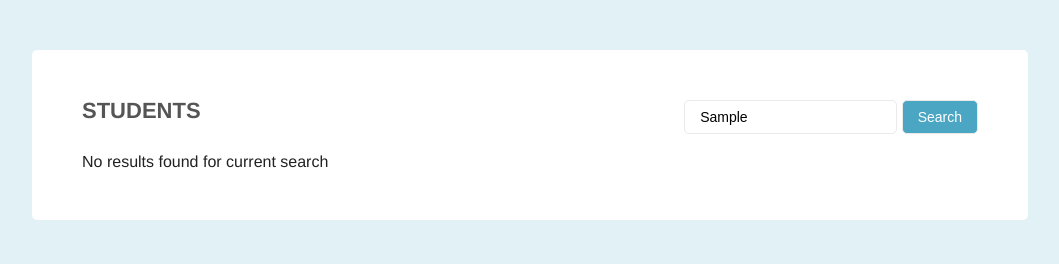
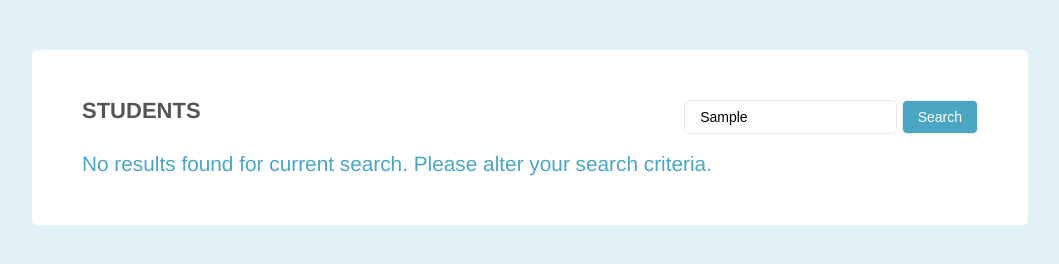
Before and after one commit to lrewater/Treehouse-Projects, a plain HTML site: page Project 2 - Pagination and Content Filter/index.html in a window 1280 px wide. Both pictures are taken after typing "Sample" into the empty fields and a click on the button "Search". Shown: the whole page, without its empty margins (110-1169 px from the left). Drawn offline with nearby package versions, Linux system fonts and the light colour scheme.

Commit message:
Add suport for student search.

```diff
--- a/Project 2 - Pagination and Content Filter/css/design.css
+++ b/Project 2 - Pagination and Content Filter/css/design.css
@@ -117,3 +117,8 @@ body{
       background-color: #4ba6c3;
       color: #fff;
     }
+
+.search-alert {
+  color: #4ba6c3;
+  font-size: 1.3rem;
+}
--- a/Project 2 - Pagination and Content Filter/js/main.js
+++ b/Project 2 - Pagination and Content Filter/js/main.js
@@ -1,5 +1,5 @@
 (function() {
-
+	// declare variables
 	var $page = $( '.page' ),
 		$list = $( 'ul.student-list' ),
 		$listItems = $( '.student-item' ),
@@ -17,11 +17,17 @@
 		return Math.ceil(len/10);
 	}
 
+	/**
+	 * Function used to show the currently selected page in the directory
+	 * @param  {number} pageNo    [The page to show]
+	 * @param  {array} listItems [array of objects representing the student list items ]
+	 */
 	function showPage(pageNo, listItems) {
-		var upperBound = pageNo * 10,
-			lowerBound = upperBound - 10;
+		var upperBound = pageNo * 10, // upperbound of list item index
+			lowerBound = upperBound - 10; // lowerbound of list item index
+
 		for (let i = 0; i < listItems.length; i++) {
-			if (i >= lowerBound && i <= upperBound) {
+			if (i >= lowerBound && i < upperBound) {
 				$( listItems[i] ).show();
 			} else {
 				$( listItems[i] ).hide();
@@ -29,6 +35,10 @@
 		}
 	}
 
+	/**
+	 * Function used to retrieve the user's selected page
+	 * @param  {objec} e [Event object]
+	 */
 	function getPage(e) {
 		e.preventDefault();
 		var activePage = e.target;
@@ -37,6 +47,11 @@
 		showPage(pageNo, $( 'li.student-item' ));
 	}
 
+	/**
+	 * Function used to style the pagination link for the user's selected page
+	 * @param {number} pageNo    [the user's selected page number]
+	 * @param {object} pageLinks [CSS selector for the pagination list]
+	 */
 	function setActivePage(pageNo, pageLinks) {
 		for (var i = 0; i < pageLinks.length; i++) {
 			$( pageLinks[i] ).find('a').removeClass("active");
@@ -44,21 +59,31 @@
 		$( pageLinks[pageNo - 1] ).find('a').addClass('active');
 	}
 
+	/**
+	 * Function used to retrieve user's search value from input
+	 * Response is converted to lowercase for easier comparison
+	 * @return {string} [search input value]
+	 */
 	function getSearchTerms() {
 		return $search.val().toLowerCase();
 	}
 
+	/**
+	 * Function used to render list items that match the user's search criteria
+	 */
 	function displaySearchResults() {
-		var matched = [], // array that will hold list of matched students
-			students = []; // array that will hold student names and email addresses
+		var students = [], // array that will hold student names and email addresses
+			matched  = [], // array that will hold list of matched students
+			searchTerm = "";
 
 		// Obtain the value of the search input
-		var searchTerm = getSearchTerms();
+		searchTerm = getSearchTerms();
     	// remove the previous page link section
     	removePagination();
     	// Loop over the student list, and for each student…
 			// ...obtain the student’s name…
 			// ...and the student’s email…
+			// ...and the student's index position in the list
 		for (let i = 0; i < $listItems.length; i++) {
 			$( $listItems[i] ).hide();
 			let student = $( $listItems[i] );
@@ -71,40 +96,25 @@
     			   d.email.includes(searchTerm);
     	});
 
+    	// loop through matched array of students and show student list item at that same index
     	for (let i = 0; i < matched.length; i++) {
     		var index = matched[i].index;
     		$( $listItems[index] ).show();
     	}
 
-    	let searchCount = matched.length;
+    	let searchCount = matched.length; // determine the length of the matched array
+    	$list.find('.search-alert').remove(); // remove search alert
 
-    	$list.find('.search-alert').remove();
+    	// if no matches found for user's search criteria display an alert
+    	// else build the pagination based on the number of results returned
     	if (matched.length === 0) {
-    		$list.append('<h3 class="search-alert">No results found for current search</h3>')
+    		$list.append('<h3 class="search-alert">No results found for current search. Please alter your search criteria.</h3>')
     	} else {
     		buildPagination(calcPagesNeeded(searchCount));
     	}
-
-    	// If there’s no “matched” students…
-           // ...display a “no student’s found” message
-   		// If over ten students were found…
-           // ...call appendPageLinks with the matched students
-	   // Call showPage to show first ten students of matched list
-
 	}
 
-	function refreshResults() {
-		var searchTerm = getSearchTerms();
-		if ( searchTerm === "" ) {
-			for (let i = 0; i < $listItems.length; i++) {
-				$( $listItems[i] ).show();
-			}
-			buildPagination(pagesNeeded);
-		}
-	}
-
-	$search.on("input", displaySearchResults)
-	$search.on("input", refreshResults)
+	// display user's results on search submit
 	$searchBtn.on("click", displaySearchResults)
 
 	/**
@@ -122,6 +132,7 @@
 	 */
 	function buildPagination(len) {
 		removePagination();
+		if (len > 1) {
 			var html = '<div class="pagination"><ul>';
 			for (let i = 0; i < len; i++) {
 				html += '<li><a href="#">' + (i+1) + '</a></li>';
@@ -131,9 +142,9 @@
 			showPage(1, $( 'li.student-item' ))
 			$( '.pagination ul').on("click", getPage)
 			setActivePage(1, $( '.pagination li' ));
-		$pagination = $( '.pagination' ); //u update DOM reference
 		}
-
+		$pagination = $( '.pagination' ); // update DOM reference
+	}
 	buildPagination(pagesNeeded);
 
 })();
```
Also changed, not shown: Project 2 - Pagination and Content Filter/student-list-examples/44students.html (+6 -0 lines), Project 2 - Pagination and Content Filter/student-list-examples/64students.html (+6 -0 lines). Lines whose indentation alone changed are shown as unchanged.
